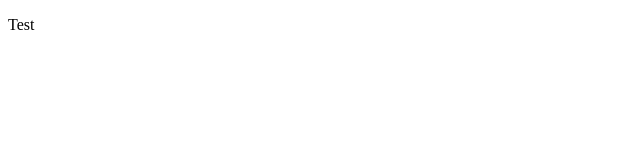
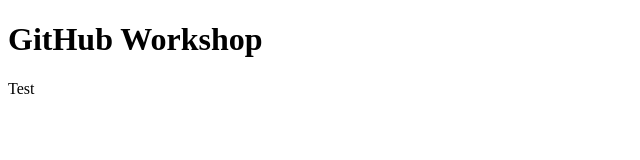
Before and after one commit to fstelfox/GitHubWorkshopWebsite, a plain HTML site: page index.html in a window 1280 px wide. Shown: the whole page, without its empty margins (0-640 px from the left). Drawn offline with Linux system fonts and the light colour scheme.

Commit message:
Index Updated

```diff
--- a/index.html
+++ b/index.html
@@ -2,7 +2,8 @@
 <html>
 <body>
 <p>
-Test
+<h1>GitHub Workshop</h1>
+  Test
 </p>
 </body>
 </html>
```
